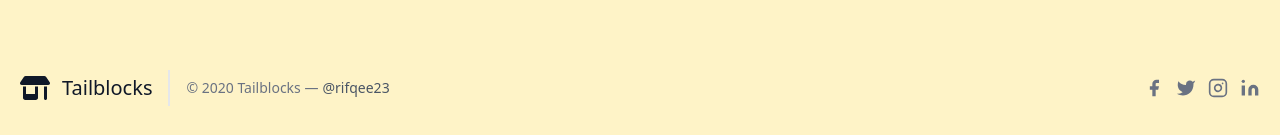
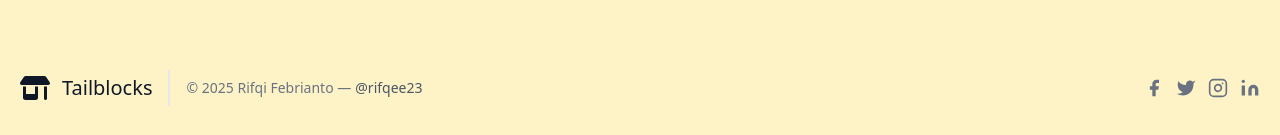
Before and after one commit to rifqee23/Frontend-Test-React, a React app: page / in a window 1280 px wide. Shown: the part 662-797 px from the top of the page. Built offline with nearby package versions, Linux system fonts and the light colour scheme; the HTML template or start-up script is replaced by a standard one.

Commit message:
Update Footbar.tsx

```diff
--- a/src/components/organisms/Footbar.tsx
+++ b/src/components/organisms/Footbar.tsx
@@ -14,7 +14,7 @@ export default function Footbar() {
             <span className="ml-3 text-xl">Tailblocks</span>
           </Link>
           <p className="text-sm text-gray-500 sm:ml-4 sm:pl-4 sm:border-l-2 sm:border-gray-200 sm:py-2 sm:mt-0 mt-4">
-            © 2020 Tailblocks —
+            © 2025 Rifqi Febrianto —
             <a
               href="https://x.com/Ryu13300696"
               className="text-gray-600 ml-1"
```
